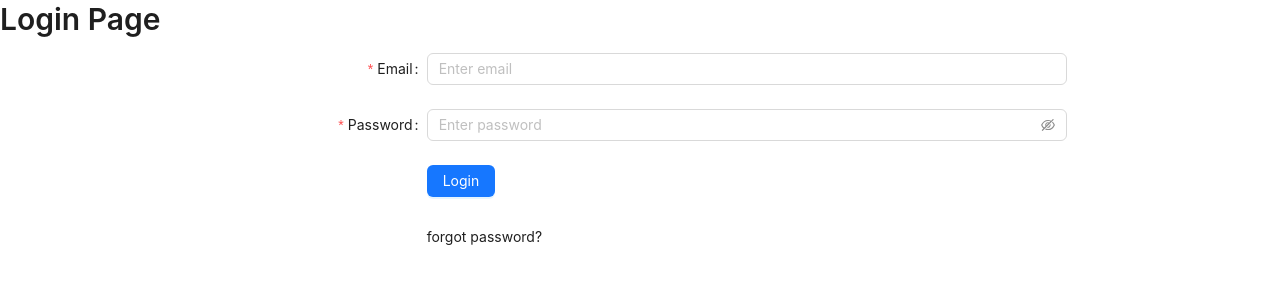
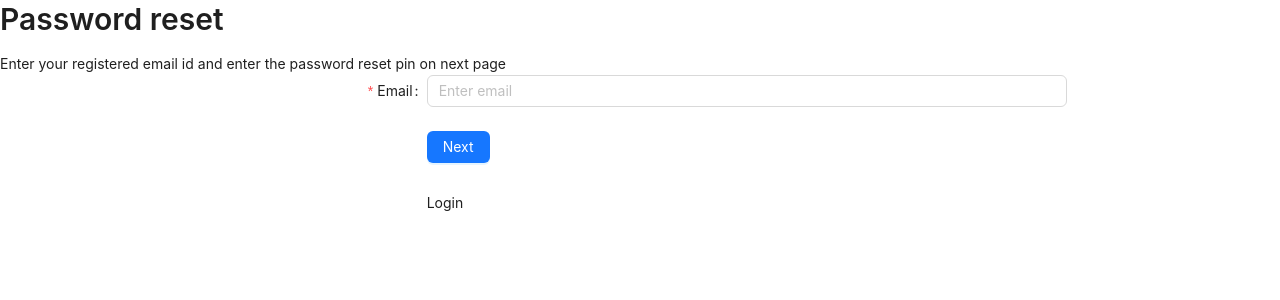
Before and after one commit to DebmalyaKuila/webapp-project-management-system, a React (Vite) app: page / in a window 1280 px wide. Shown: the top 300 px of the page. Built offline with nearby package versions, Linux system fonts and the light colour scheme.

Commit message:
created password reset page

```diff
--- a/src/App.jsx
+++ b/src/App.jsx
@@ -8,6 +8,7 @@ import MainHeader from './components/MainHeader.jsx';
 import PageContent from './components/pageContent.jsx';
 
 import Login from './pages/Login.jsx';
+import PasswordReset from './pages/PasswordReset.jsx';
 
 function App() {
   const [collapsed, setCollapsed] = useState(false);
@@ -15,7 +16,8 @@ function App() {
     setCollapsed(!collapsed);
   };
   return (
-    <Login/>
+    // <Login/>
+    <PasswordReset/>
     // <div>
     //   <Layout hasSider>
     //     <NavBar toggleCollapsed={toggleCollapsed} collapsed={collapsed}/>
--- /dev/null
+++ b/src/components/PasswordResetCodeForm.jsx
@@ -0,0 +1,102 @@
+import React from 'react';
+import { Form, message, Input, Button, Typography } from 'antd'
+const { Item } = Form;
+
+const layout = {
+  labelCol: { xs: { span: 24 }, sm: { span: 10 }, md: { span: 8 }, lg: { span: 8 } },
+  wrapperCol: { xs: { span: 24 }, sm: { span: 10 }, md: { span: 12 }, lg: { span: 12 } }
+}
+const tailLayout = {
+  wrapperCol: { xs: { span: 24 }, sm: { span: 12, offset: 12 }, md: { span: 12, offset: 8 }, lg: { span: 12, offset: 8 } }
+};
+
+const PasswordResetCodeForm = () => {
+
+    const onFinish=(data)=>{
+        try {
+            //API call
+
+            //redirect to login page
+        } catch (error) {
+            message.error("something went wrong !",2)
+        }
+
+    }
+
+
+  return (
+    <>
+    <Form
+      {...layout}
+      className='bg-white w-8/12 lg:w-6/12 py-20 lg:py-8 px-8 lg:px-0 bg-blue-500 rounded-md'
+      name='loginForm'
+      onFinish={onFinish}
+    >
+      <Typography.Title level={2} className='w-full flex justify-center text-lg font-bold pb-2'>Password reset</Typography.Title>
+      <Item
+        label="New password"
+        name="password"
+        rules={[
+          {
+            required: true,message: "Please enter your new password"
+
+          }
+        ]}
+        hasFeedback
+      >
+        <Input.Password placeholder='Enter password' />
+      </Item>
+      <Item
+        label="Confirm password"
+        name="ConfirmPassword"
+        rules={[
+          {
+            required: true,
+            message:"Please enter your password"
+          },
+          ({getFieldValue})=>(
+            {
+                validator(_,value){
+                    if(!value || value == getFieldValue("password")){
+                        return Promise.resolve()
+                    }
+                    return Promise.reject("both passwords has to be same")
+                }
+            }
+          )
+        ]}
+        hasFeedback
+      >
+        <Input.Password placeholder='Enter password' />
+      </Item>
+      <Item
+        label="Reset Pin"
+        name="pin"
+        rules={[
+          {
+            required: true,
+            message: "Please enter your pin"
+          }
+        ]}
+        hasFeedback
+      >
+        <Input placeholder='Enter reset pin' type='Number'/>
+      </Item>
+
+      <Item
+        {...tailLayout}
+      >
+        <Button htmlType="submit" type="primary">Reset password</Button>
+      </Item>
+
+      <Item
+        {...tailLayout}
+      >
+        <a href='#' className='text-cyan-400 underline'>Login</a>
+      </Item>
+    </Form>
+  </>
+  )
+}
+
+export default PasswordResetCodeForm
--- /dev/null
+++ b/src/components/PasswordResetEmailForm.jsx
@@ -0,0 +1,67 @@
+import React from 'react';
+import { Form, message, Input, Button, Typography } from 'antd'
+const { Item } = Form;
+
+const layout = {
+  labelCol: { xs: { span: 24 }, sm: { span: 10 }, md: { span: 8 }, lg: { span: 8 } },
+  wrapperCol: { xs: { span: 24 }, sm: { span: 10 }, md: { span: 12 }, lg: { span: 12 } }
+}
+const tailLayout = {
+  wrapperCol: { xs: { span: 24 }, sm: { span: 12, offset: 12 }, md: { span: 12, offset: 8 }, lg: { span: 12, offset: 8 } }
+};
+
+const PasswordResetEmailForm = ({ setIsVisible }) => {
+
+  const onFinish = (data) => {
+    try {
+    //Make API call
+    console.log(data);
+    setIsVisible(false)
+    } catch (error) {
+    message.error("Something went wrong !",2)
+    }
+
+  }
+
+  return (
+    <>
+      <Form
+        {...layout}
+        className='bg-white w-8/12 lg:w-6/12 py-20 lg:py-8 px-8 lg:px-0 bg-blue-500 rounded-md'
+        name='loginForm'
+        onFinish={onFinish}
+      >
+        <Typography.Title level={2} className='w-full flex justify-center text-lg font-bold pb-2'>Password reset</Typography.Title>
+        <Typography.Text className='w-full flex justify-center pb-8'>Enter your registered email id and enter the password reset pin on next page</Typography.Text>
+        <Item
+          label="Email"
+          name="email"
+          rules={[
+            {
+              required: true,
+              type: "email",
+              message: "Please enter a valid email"
+            }
+          ]}
+          hasFeedback
+        >
+          <Input placeholder='Enter email' />
+        </Item>
+
+        <Item
+          {...tailLayout}
+        >
+          <Button htmlType="submit" type="primary">Next</Button>
+        </Item>
+
+        <Item
+          {...tailLayout}
+        >
+          <a href='#' className='text-cyan-400 underline'>Login</a>
+        </Item>
+      </Form>
+    </>
+  )
+}
+
+export default PasswordResetEmailForm
--- /dev/null
+++ b/src/pages/PasswordReset.jsx
@@ -0,0 +1,19 @@
+import React,{useState} from 'react';
+import PasswordResetEmailForm from '../components/PasswordResetEmailForm';
+import PasswordResetCodeForm from '../components/PasswordResetCodeForm';
+
+const PasswordReset = () => {
+
+        const [isVisble,setIsVisible]=useState(true)
+
+  return (
+    <div className='min-h-screen flex justify-center items-center bg-slate-300'>
+        {
+            isVisble ? <PasswordResetEmailForm setIsVisible={setIsVisible}/> :
+            <PasswordResetCodeForm/>
+        }
+    </div>
+  )
+}
+
+export default PasswordReset
```
